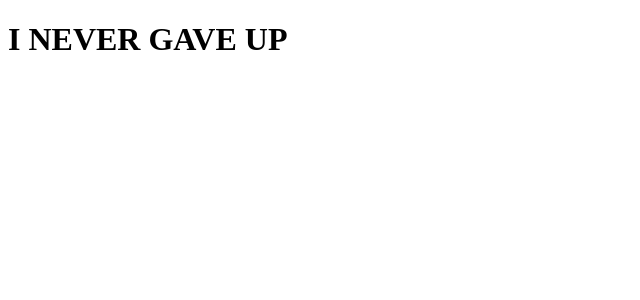
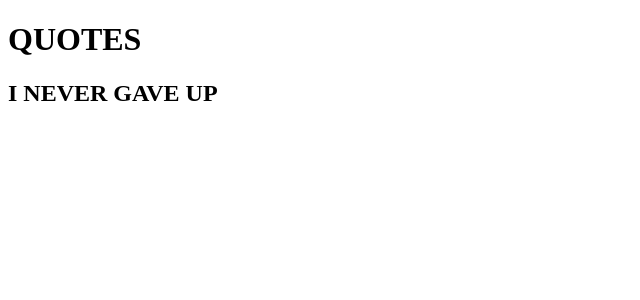
Before and after one commit to Edwike12/Angular-IP1, an Angular app: page / in a window 1280 px wide. Shown: the top 300 px of the page, without its empty margins (0-640 px from the left). Built offline with nearby package versions, Linux system fonts and the light colour scheme.

Commit message:
added a title head for my page

```diff
--- a/src/app/app.component.html
+++ b/src/app/app.component.html
@@ -1 +1,4 @@
-<h1>I NEVER GAVE UP</h1>
+<div class= "container-fluid">
+  <h1>QUOTES</h1>
+  <h2>I NEVER GAVE UP</h2>
+</div>
```
